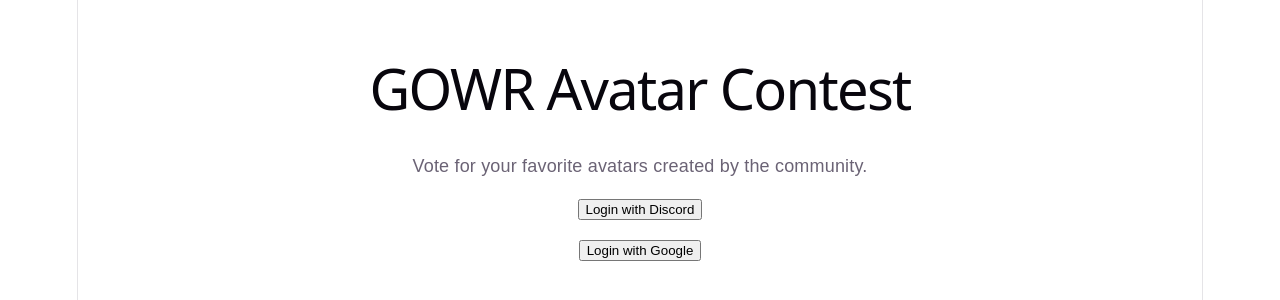
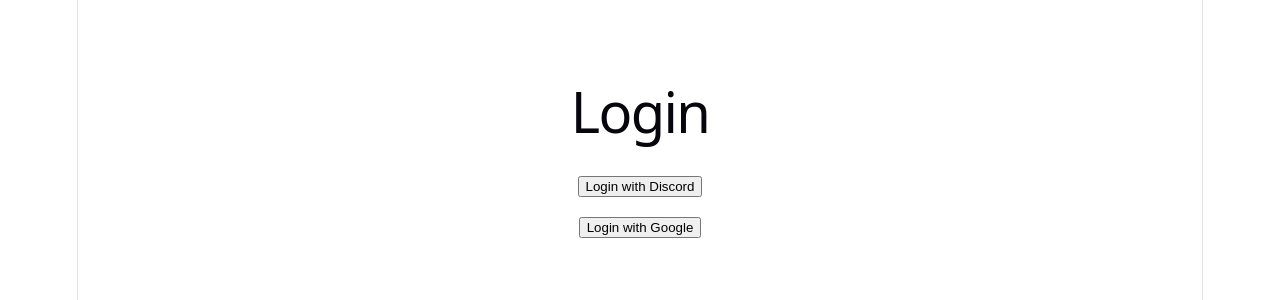
Before and after one commit to MimiShuma/gowr-avatar-contest, a React (Vite) app: page /login in a window 1280 px wide. Shown: the part 248-548 px from the top of the page. Built offline with nearby package versions, Linux system fonts and the light colour scheme.

Commit message:
login page commit 1

```diff
--- a/package.json
+++ b/package.json
@@ -11,7 +11,8 @@
   },
   "dependencies": {
     "react": "^19.2.7",
-    "react-dom": "^19.2.7"
+    "react-dom": "^19.2.7",
+    "react-router-dom": "^7.18.0"
   },
   "devDependencies": {
     "@eslint/js": "^10.0.1",
--- a/src/App.jsx
+++ b/src/App.jsx
@@ -1,28 +1,16 @@
+import { BrowserRouter, Routes, Route } from "react-router-dom";
+
+import Home from "./pages/Home";
+import Login from "./pages/Login";
+
 function App() {
   return (
-    <div style={{
-      minHeight: "100vh",
-      display: "flex",
-      flexDirection: "column",
-      justifyContent: "center",
-      alignItems: "center",
-      gap: "20px",
-      fontFamily: "Arial"
-    }}>
-      <h1>GOWR Avatar Contest</h1>
-
-      <p>
-        Vote for your favorite avatars created by the community.
-      </p>
-
-      <button>
-        Login with Discord
-      </button>
-
-      <button>
-        Login with Google
-      </button>
-    </div>
+    <BrowserRouter>
+      <Routes>
+        <Route path="/" element={<Home />} />
+        <Route path="/login" element={<Login />} />
+      </Routes>
+    </BrowserRouter>
   );
 }
 
--- /dev/null
+++ b/src/pages/home.jsx
@@ -0,0 +1,35 @@
+import { useNavigate } from "react-router-dom";
+
+function Home() {
+    const navigate = useNavigate();
+
+    return (
+        <div
+            style={{
+                minHeight: "100vh",
+                display: "flex",
+                flexDirection: "column",
+                justifyContent: "center",
+                alignItems: "center",
+                gap: "20px",
+                fontFamily: "Arial",
+            }}
+        >
+            <h1>TESTING HOME PAGE</h1>
+
+            <p>
+                Vote for your favorite avatars created by the community.
+            </p>
+
+            <button onClick={() => navigate("/login")}>
+                Login with Discord
+            </button>
+
+            <button onClick={() => navigate("/login")}>
+                Login with Google
+            </button>
+        </div>
+    );
+}
+
+export default Home;
--- /dev/null
+++ b/src/pages/login.jsx
@@ -0,0 +1,22 @@
+function Login() {
+    return (
+        <div
+            style={{
+                minHeight: "100vh",
+                display: "flex",
+                flexDirection: "column",
+                justifyContent: "center",
+                alignItems: "center",
+                gap: "20px",
+            }}
+        >
+            <h1>Login</h1>
+
+            <button>Login with Discord</button>
+
+            <button>Login with Google</button>
+        </div>
+    );
+}
+
+export default Login;
```
Also changed, not shown: 1 other file (tests, documents, lock files or other folders).
